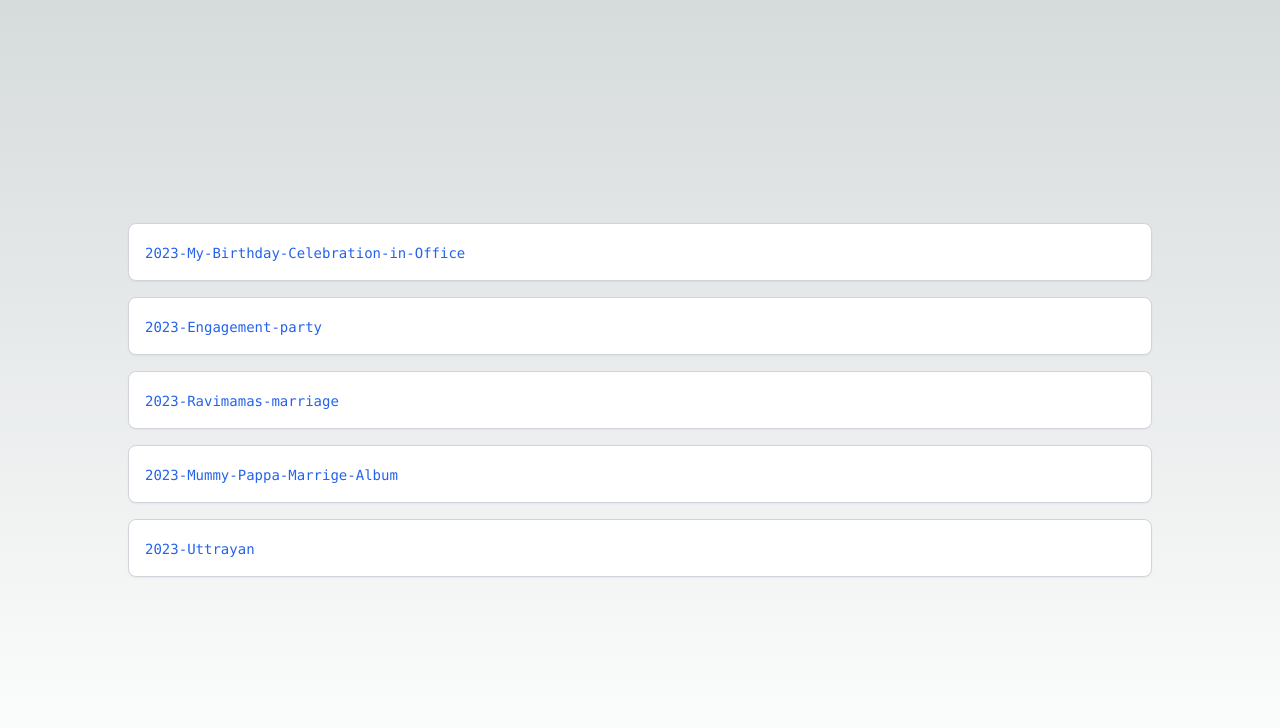
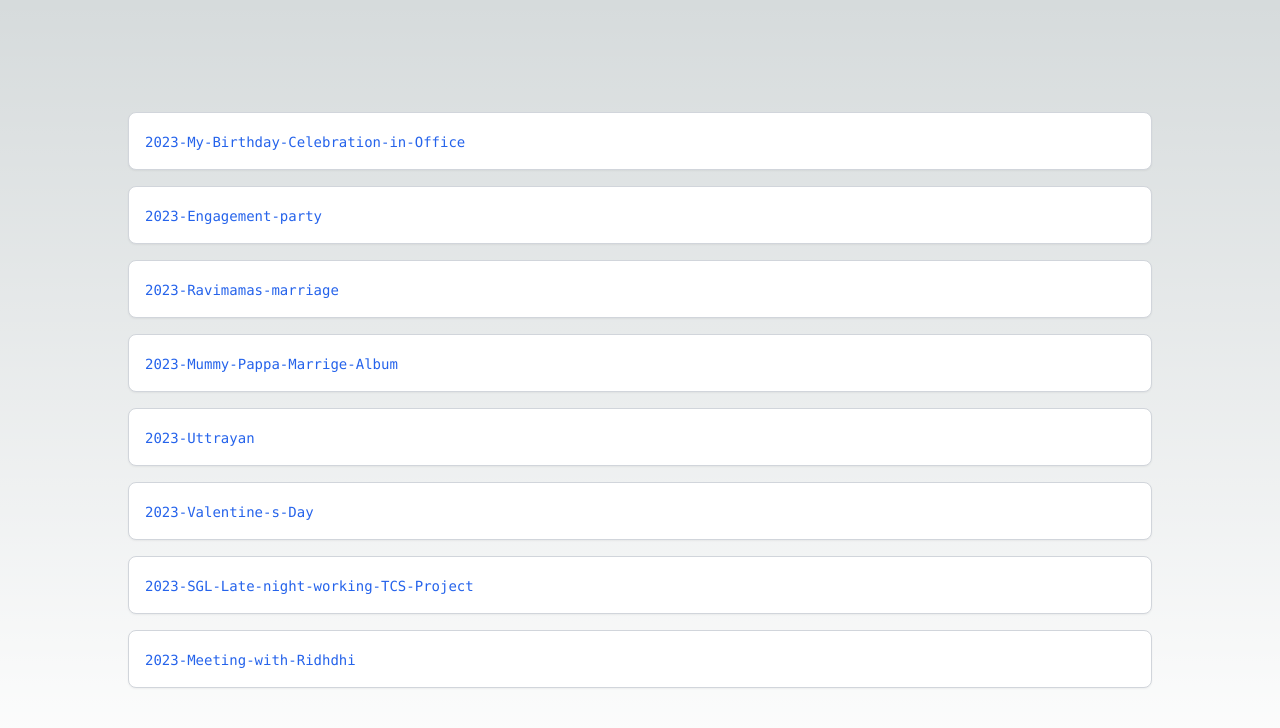
Before and after one commit to FamilyWebsites/nextjs_image_gallary_test_5, a Next.js app: page / in a window 1280 px wide. Shown: the top 728 px of the page. Built offline with nearby package versions, Linux system fonts and the light colour scheme.

Commit message:
Update page.tsx

```diff
--- a/src/app/page.tsx
+++ b/src/app/page.tsx
@@ -4,7 +4,10 @@ export default function Home() {
     '2023-Engagement-party',
     '2023-Ravimamas-marriage',
     '2023-Mummy-Pappa-Marrige-Album',
-    '2023-Uttrayan'
+    '2023-Uttrayan',
+    '2023-Valentine-s-Day',
+    '2023-SGL-Late-night-working-TCS-Project',
+    '2023-Meeting-with-Ridhdhi'
   ];
 
 return (
```
